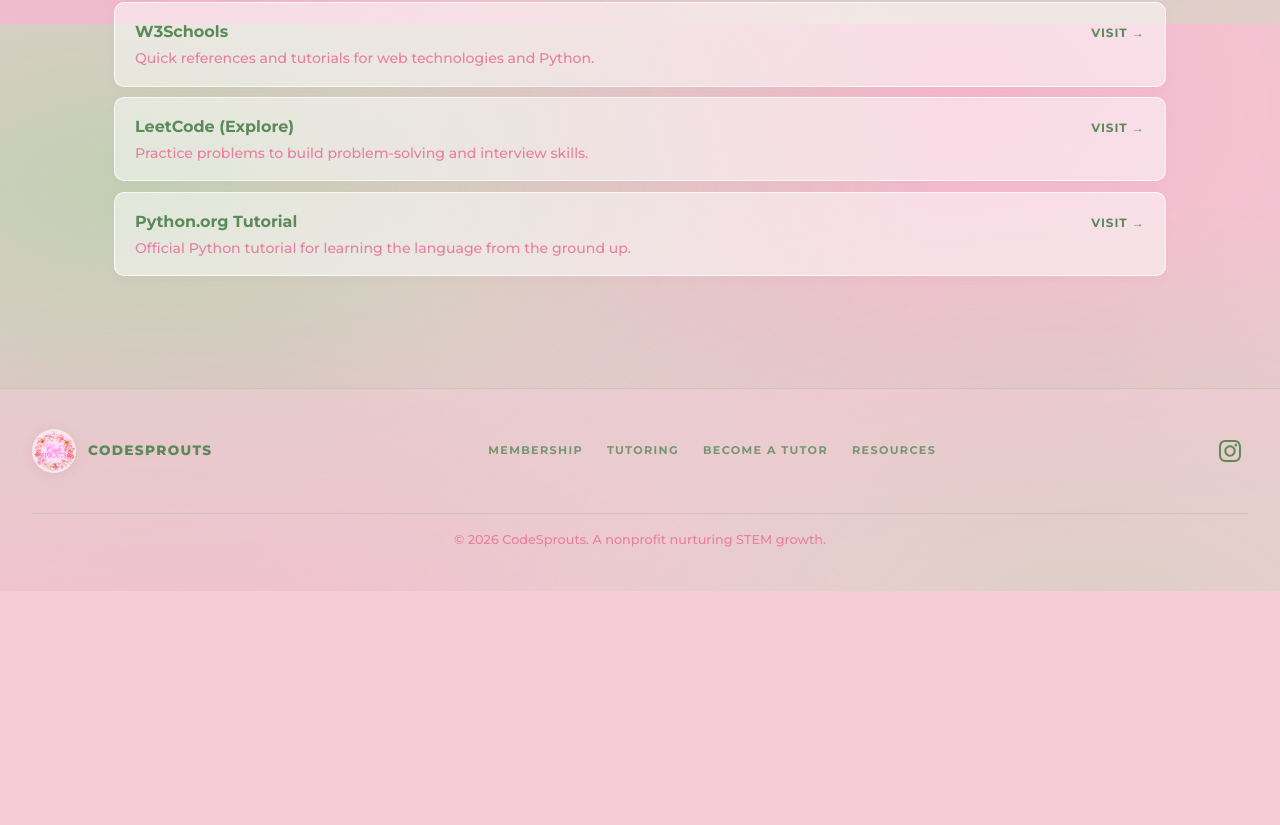
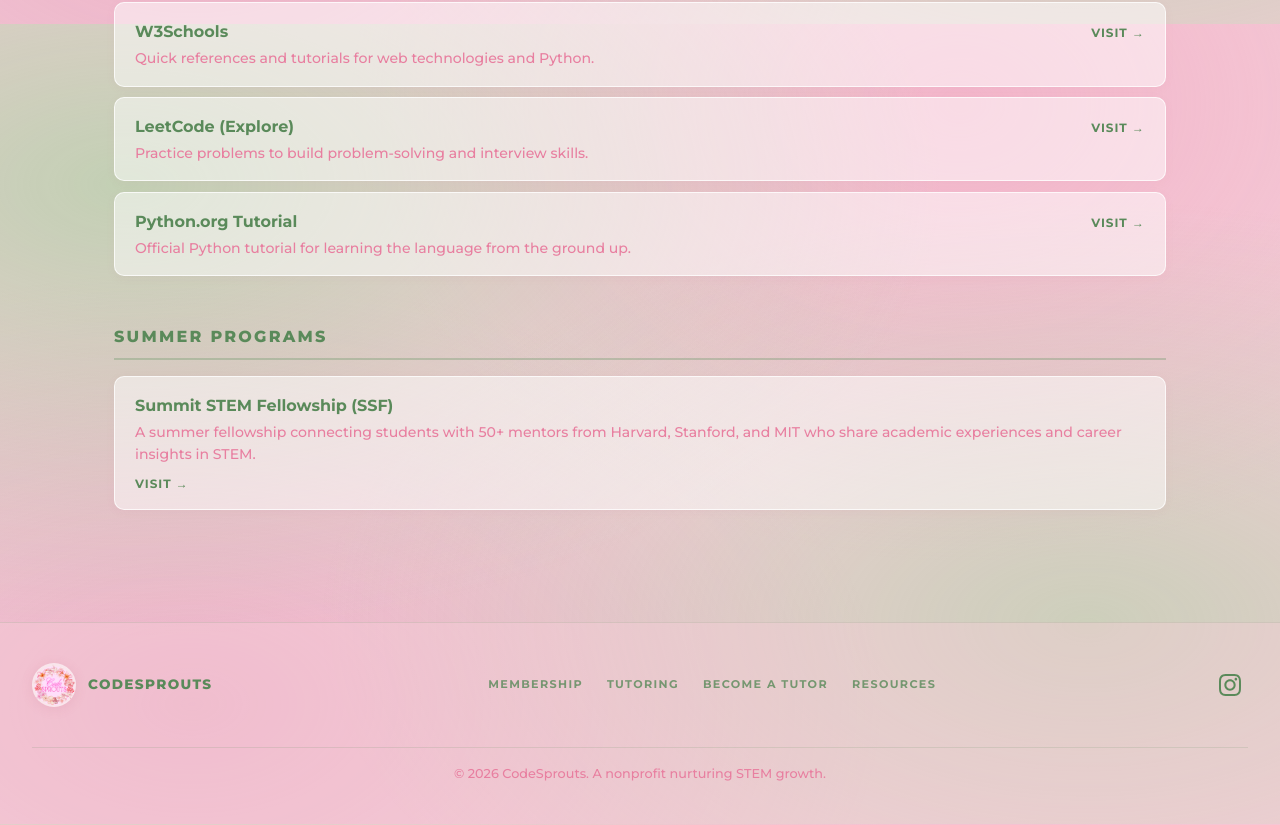
Before and after one commit to SashaKanade/CodeSprouts, a plain HTML site: page resources.html in a window 1280 px wide. Shown: the part 1576-2401 px from the top of the page. Before the commit the page ends 2167 px from the top, so only its background shows below. Drawn offline with Linux system fonts and the light colour scheme.

Commit message:
Add files via upload

```diff
--- a/resources.html
+++ b/resources.html
@@ -165,6 +165,18 @@
             </li>
           </ul>
         </div>
+        <div class="resources-category">
+          <h2>Summer Programs</h2>
+          <ul class="resource-list">
+            <li class="resource-item">
+              <div>
+                <strong>Summit STEM Fellowship (SSF)</strong>
+                <p class="resource-desc">A summer fellowship connecting students with 50+ mentors from Harvard, Stanford, and MIT who share academic experiences and career insights in STEM.</p>
+              </div>
+              <a href="https://www.summiteducation.org/ssf/mentors" target="_blank" rel="noopener noreferrer">Visit →</a>
+            </li>
+          </ul>
+        </div>
       </section>
     </div>
   </main>
```
